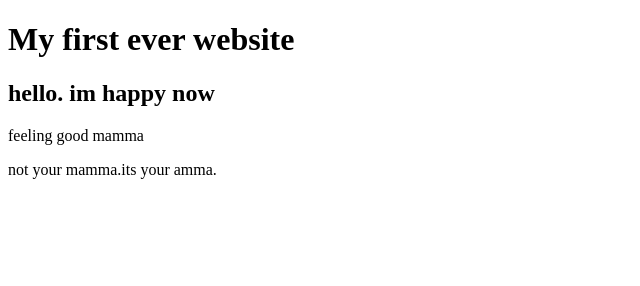
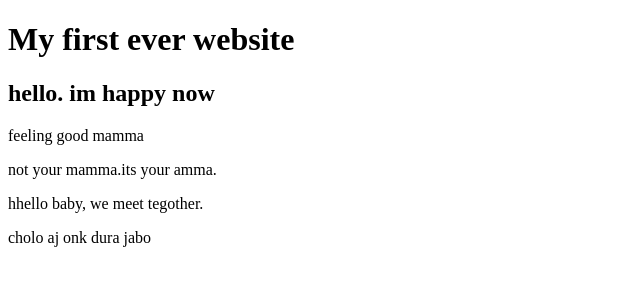
Before and after one commit to Khsagor10/My-first-website, a plain HTML site: page index.html in a window 1280 px wide. Shown: the whole page, without its empty margins (0-640 px from the left). Drawn offline with Linux system fonts and the light colour scheme.

Commit message:
meet tegother

```diff
--- a/index.html
+++ b/index.html
@@ -11,6 +11,8 @@
     <h2>hello. im happy now</h2>
     <p>feeling good mamma</p>
     <p>not your mamma.its your amma.</p>
+    <p>hhello baby, we  meet tegother.</p>
+    <p>cholo aj onk dura jabo</p>
 
 </body>
 </html>
```
